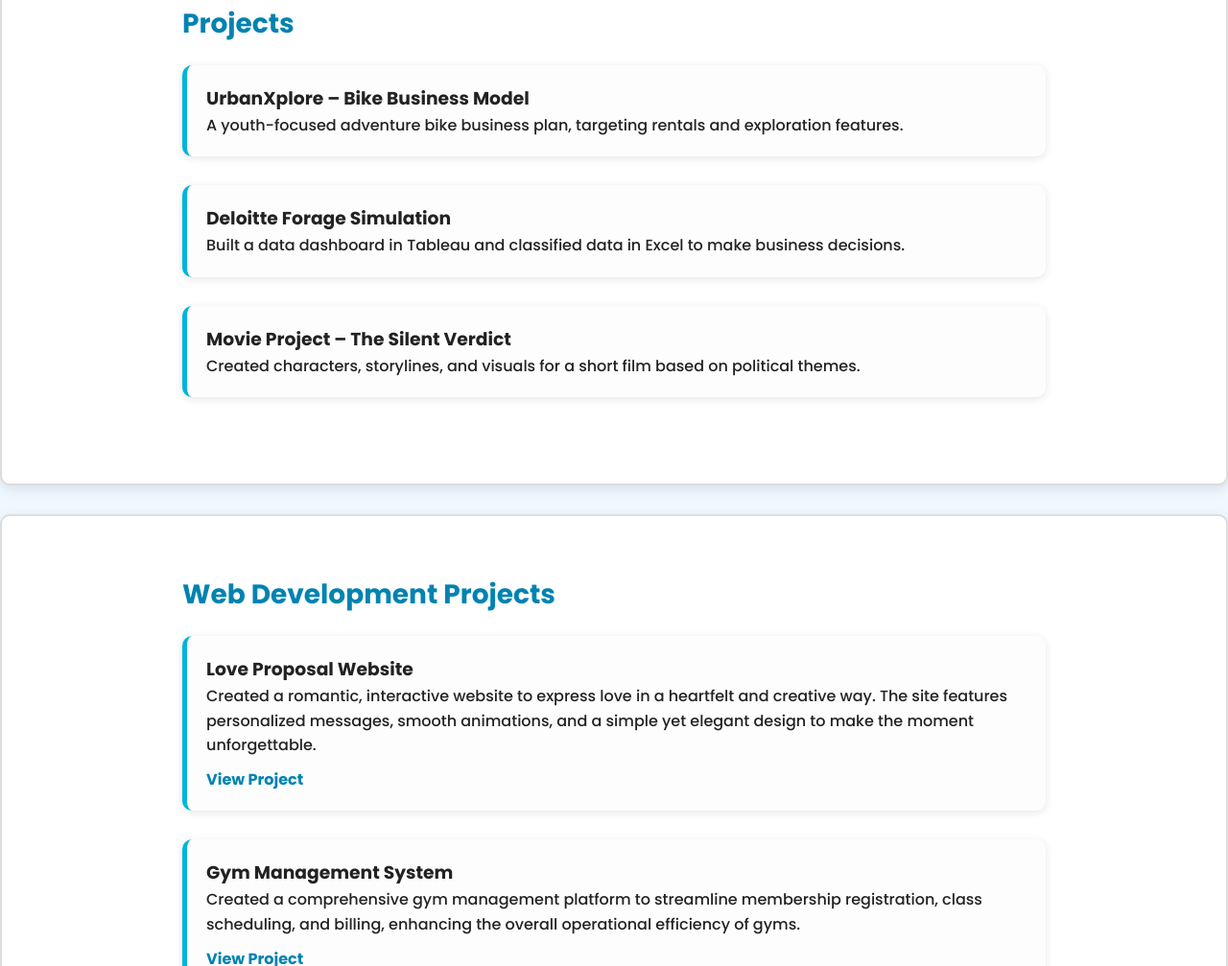
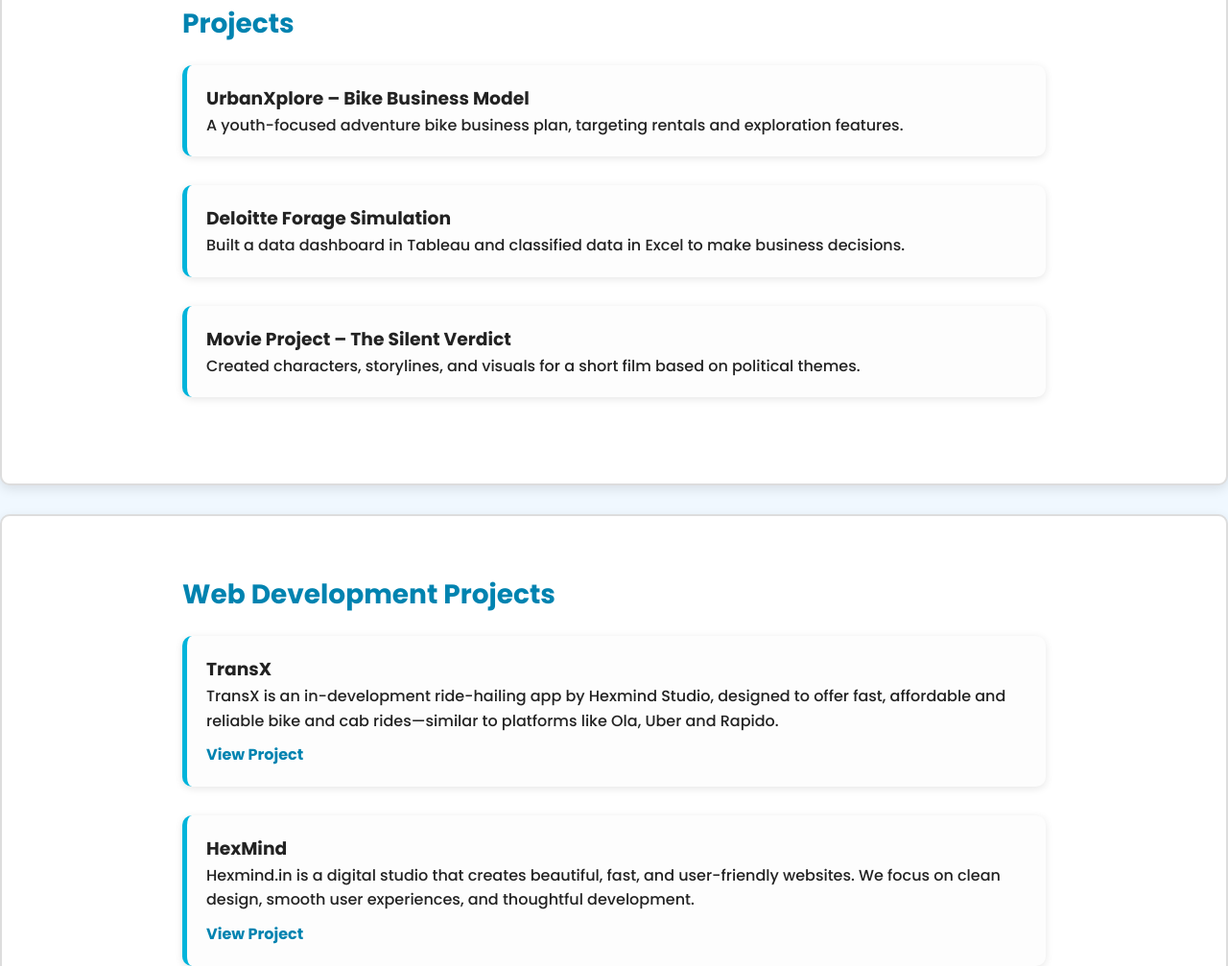
Before and after one commit to Padmajjadhav/Portfolio, a plain HTML site: page index.html in a window 1280 px wide. Shown: the part 1793-2800 px from the top of the page at 96% size. Drawn offline with Linux system fonts and the light colour scheme.

Commit message:
Update index.html

```diff
--- a/index.html
+++ b/index.html
@@ -231,9 +231,12 @@
       <ul class="skills-list">
         <li>HTML & CSS</li>
         <li>Photoshop & Canva</li>
-        <li>R & Python (Beginner)</li>
+        <li>R (Beginner)</li>
+        <li>Python</li>
+        <li>C++ (Beginner)</li>
         <li>Excel, Tableau</li>
         <li>SEO & Digital Marketing Basics</li>
+        <li>Web Development</li>
       </ul>
     </div>
   </section>
@@ -280,11 +283,23 @@
   <section id="projects">
     <div class="container">
         <h2>Web Development Projects</h2>
+        <!--<div class="project">-->
+        <!--  <h3>Love Proposal Website</h3>-->
+        <!--  <p>Created a romantic, interactive website to express love in a heartfelt and creative way. The site features personalized messages, smooth animations, and a simple yet elegant design to make the moment unforgettable.</p>-->
+        <!--  <a href="https://proposaltoyou.netlify.app/" target="_blank">View Project</a>-->
+        <!--</div>-->
         <div class="project">
-          <h3>Love Proposal Website</h3>
-          <p>Created a romantic, interactive website to express love in a heartfelt and creative way. The site features personalized messages, smooth animations, and a simple yet elegant design to make the moment unforgettable.</p>
-          <a href="https://proposaltoyou.netlify.app/" target="_blank">View Project</a>
-        </div>
+            <h3>TransX</h3>
+            <p>TransX is an in-development ride-hailing app by Hexmind Studio, designed to offer fast, affordable and reliable bike and cab rides—similar to platforms like Ola, Uber and Rapido.
+            </p>
+            <a href="https://transx.hexmind.in/" target="_blank">View Project</a>
+          </div>
+        <div class="project">
+            <h3>HexMind</h3>
+            <p>Hexmind.in is a digital studio that creates beautiful, fast, and user-friendly websites. We focus on clean design, smooth user experiences, and thoughtful development.
+            </p>
+            <a href="https://www.hexmind.in/" target="_blank">View Project</a>
+          </div>
         <div class="project">
             <h3>Gym Management System</h3>
             <p>Created a comprehensive gym management platform to streamline membership registration, class scheduling, and billing, enhancing the overall operational efficiency of gyms.
```
